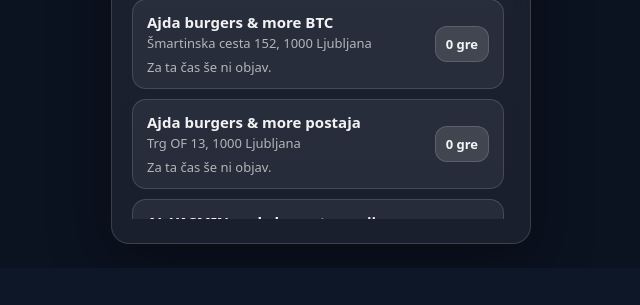
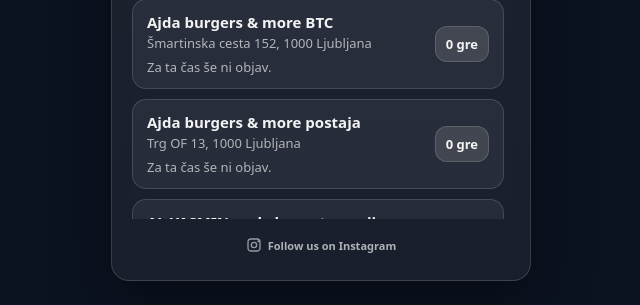
Before and after one commit to 3jakoa/bonibuddy-web, a FastAPI app: page / in a window 1280 px wide. Shown: the part 554-859 px from the top of the page, without its empty margins (319-959 px from the left). Before the commit the page ends 819 px from the top, so only its background shows below. Run offline with FastAPI, Linux system fonts and the light colour scheme.

Commit message:
ui: add Instagram icons to follow link and username input

```diff
--- a/templates/index.html
+++ b/templates/index.html
@@ -71,6 +71,14 @@
       color: var(--muted);
       display: block;
       margin-bottom: 6px;
+    }
+
+    .ig-icon{
+      width: 16px;
+      height: 16px;
+      fill: currentColor;
+      opacity: 0.85;
+      flex-shrink: 0;
     }
 
     .ig-label{
@@ -151,6 +159,23 @@
       font-size: 11px;
       color: var(--muted);
       text-align: center;
+    }
+
+    .foot a{
+      color: var(--muted);
+      text-decoration: none;
+      font-weight: 600;
+    }
+
+    .foot a:hover{
+      color: var(--text);
+      text-decoration: underline;
+    }
+
+    .ig-link{
+      display: inline-flex;
+      align-items: center;
+      gap: 6px;
     }
 
     /* Waiting board home */
@@ -259,8 +284,18 @@
       <div class="subtitle">Ta stran je posodobljena — prosim osveži ali pojdi na domačo.</div>
       <a class="chip chip--active" href="/">Nazaj na začetek</a>
     {% endif %}
+    <div class="foot">
+      <a class="ig-link" data-ig-link target="_blank" rel="noopener noreferrer">
+        <svg class="ig-icon" aria-hidden="true" viewBox="0 0 24 24">
+          <path d="M7 2C4.2 2 2 4.2 2 7v10c0 2.8 2.2 5 5 5h10c2.8 0 5-2.2 5-5V7c0-2.8-2.2-5-5-5H7zm0 2h10c1.7 0 3 1.3 3 3v10c0 1.7-1.3 3-3 3H7c-1.7 0-3-1.3-3-3V7c0-1.7 1.3-3 3-3zm11.5 1a1.5 1.5 0 100 3 1.5 1.5 0 000-3zM12 7a5 5 0 100 10 5 5 0 000-10zm0 2a3 3 0 110 6 3 3 0 010-6z"/>
+        </svg>
+        <span>Follow us on Instagram</span>
+      </a>
+    </div>
   </div>
 <script>
+  const INSTAGRAM_URL = 'https://www.instagram.com/boni_buddy/';
+
   // Service worker (best-effort)
   if ('serviceWorker' in navigator) {
     window.addEventListener('load', () => {
@@ -312,6 +347,12 @@
     }
   });
 })();
+
+// Set Instagram link from single constant
+(function() {
+  const igLinks = document.querySelectorAll('[data-ig-link]');
+  igLinks.forEach(link => { link.href = INSTAGRAM_URL; });
+})();
 {% endif %}
 </script>
 </body>
```
Also changed, not shown: templates/waiting.html (+14 -2 lines).
